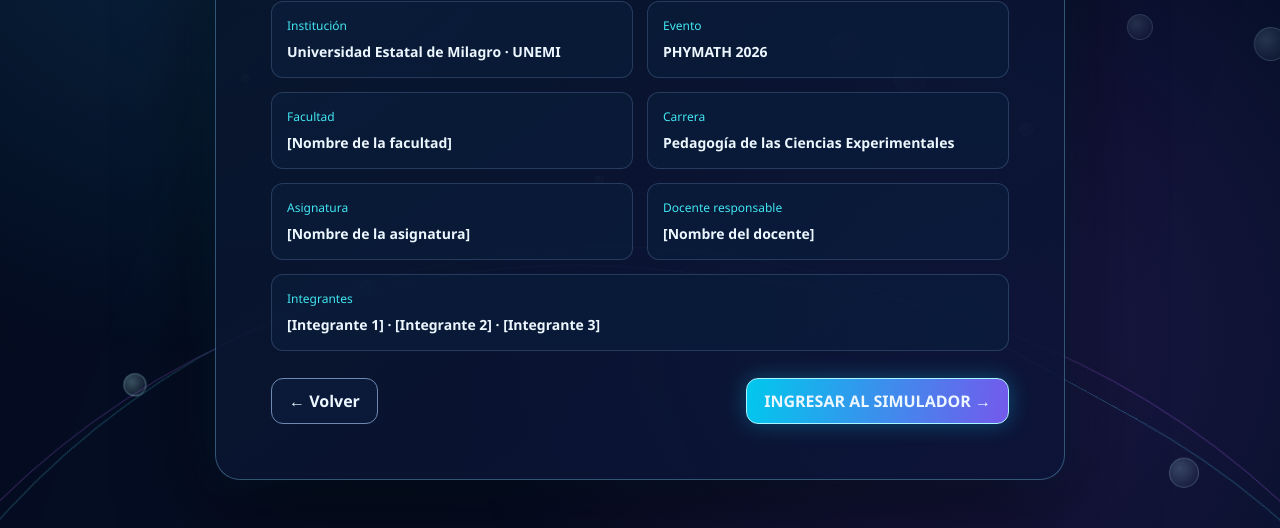
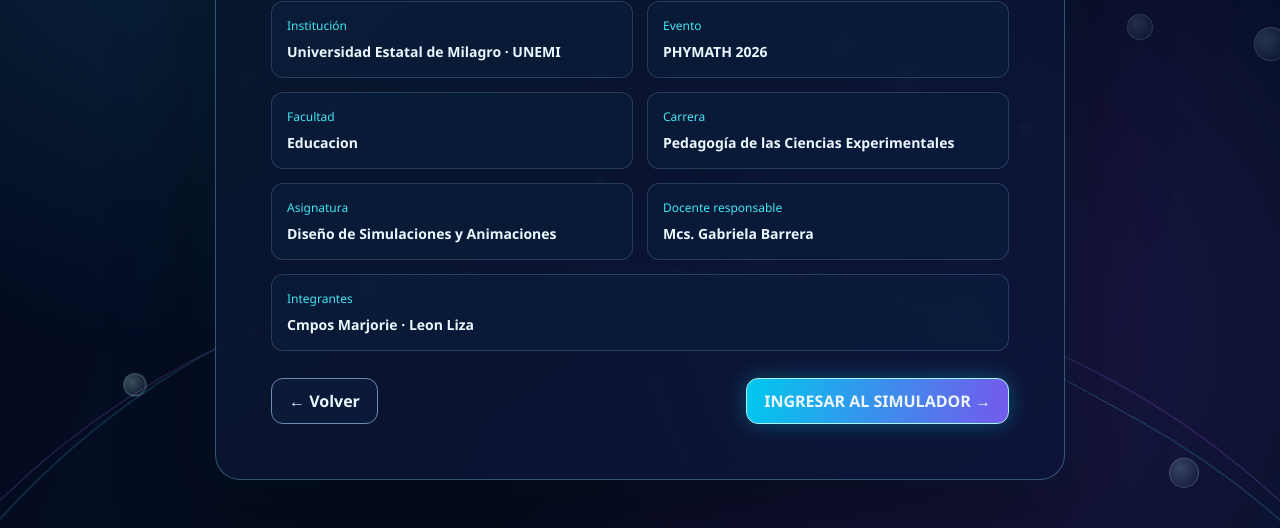
Before and after one commit to mcamposm6-dotcom/Mandelbrot-lab--Simulador-conjunto-Mandelbrot, a plain HTML site: page index.HtmL in a window 1280 px wide. Both pictures are taken after a click on the button "EMPEZAR →". Shown: the part 272-800 px from the top of the page. Drawn offline with Linux system fonts and the light colour scheme.

```diff
--- a/index.HtmL
+++ b/index.HtmL
@@ -49,15 +49,15 @@
       <div><span class="field">Evento</span>
         <strong>PHYMATH 2026</strong></div>
       <div><span class="field">Facultad</span>
-        <strong>[Nombre de la facultad]</strong></div>
+        <strong>Educacion</strong></div>
       <div><span class="field">Carrera</span>
         <strong>Pedagogía de las Ciencias Experimentales</strong></div>
       <div><span class="field">Asignatura</span>
-        <strong>[Nombre de la asignatura]</strong></div>
+        <strong> Diseño de Simulaciones y Animaciones</strong></div>
       <div><span class="field">Docente responsable</span>
-        <strong>[Nombre del docente]</strong></div>
+        <strong>Mcs. Gabriela Barrera</strong></div>
       <div class="full"><span class="field">Integrantes</span>
-        <strong>[Integrante 1] · [Integrante 2] · [Integrante 3]</strong></div>
+        <strong>Cmpos Marjorie · Leon Liza</strong></div>
     </div>
 
     <div class="credits-actions">
```
